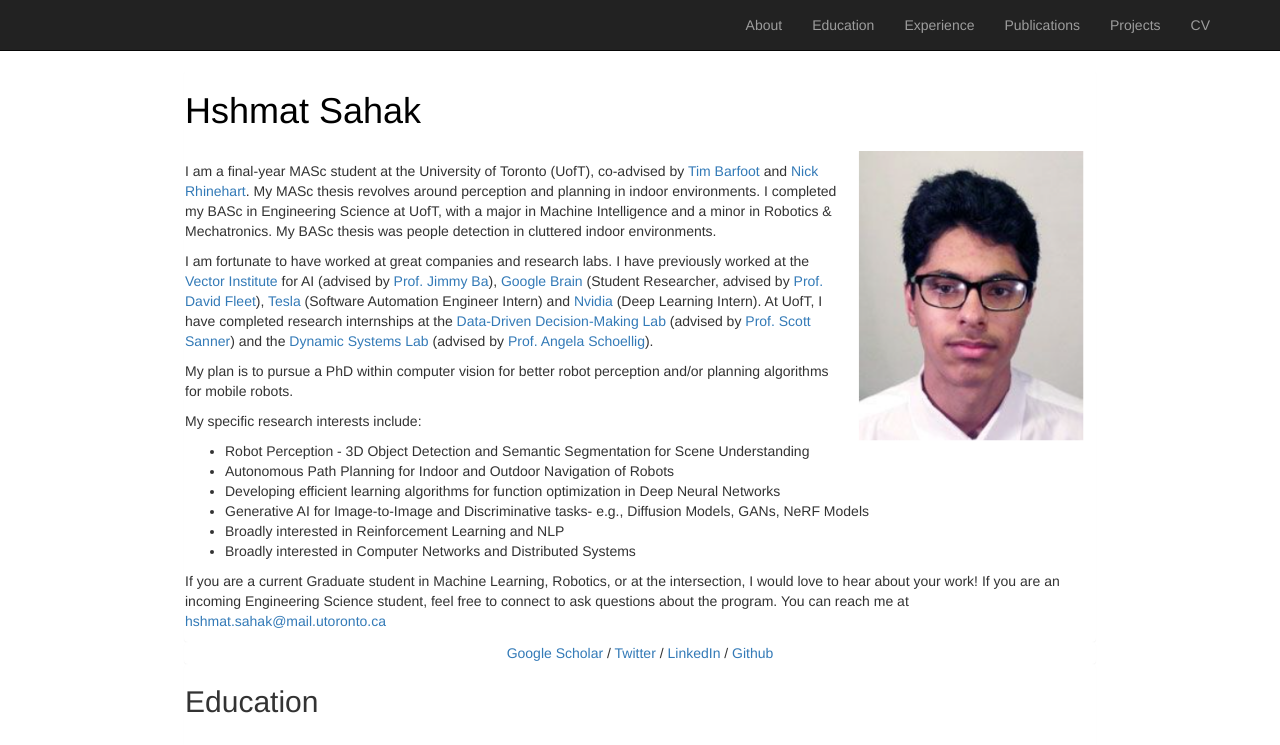
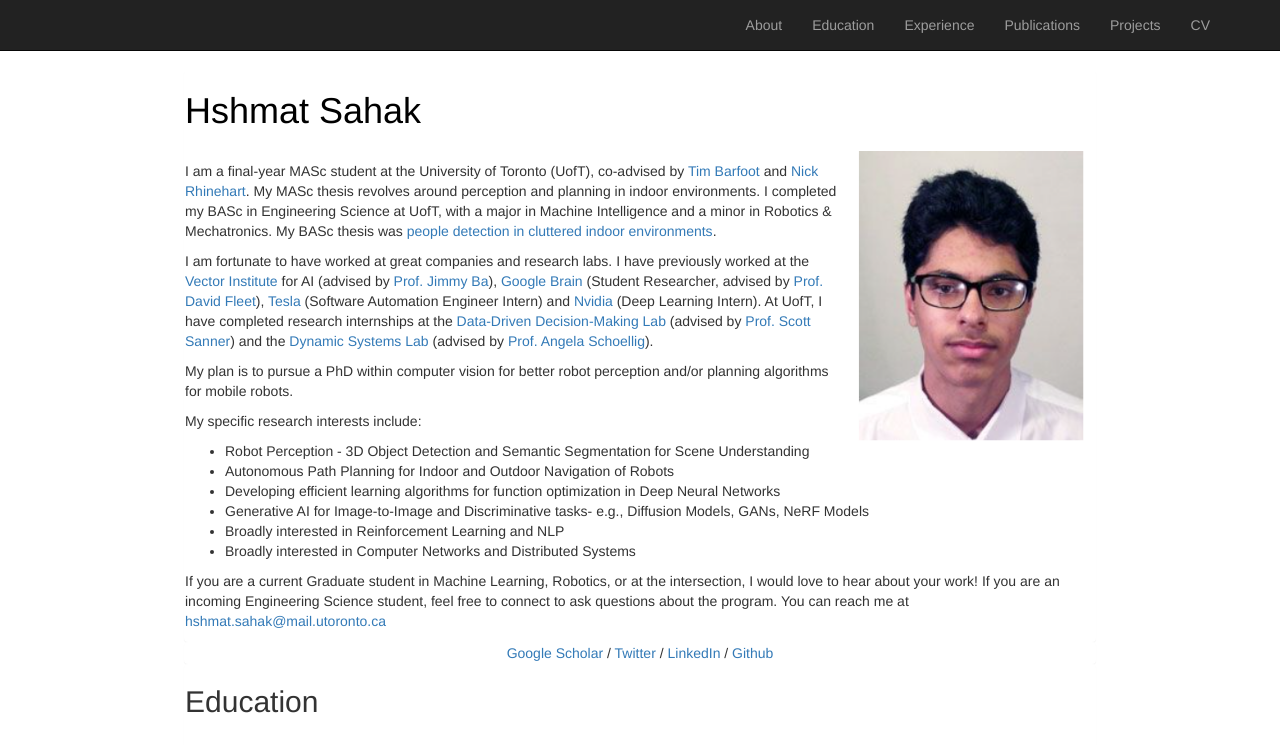
Before and after one commit to hshmatsahak/hshmatsahak.github.io, a plain HTML site: page index.html in a window 1280 px wide. Shown: the top 745 px of the page. Drawn offline with nearby package versions, Linux system fonts and the light colour scheme.

Commit message:
Update 9

```diff
--- a/index.html
+++ b/index.html
@@ -54,7 +54,7 @@
             <!--About-->
             <h1 id="about">Hshmat Sahak</h1>
             <img class="img-responsive headshot" src="imgs/me.png" alt=""><br>
-            <p>I am a final-year MASc student at the University of Toronto (UofT), co-advised by <a href="http://asrl.utias.utoronto.ca/~tdb/" target="_blank" rel="noopener noreferrer">Tim Barfoot</a> and <a href="https://leaf.utias.utoronto.ca/author/nicholas-rhinehart/" target="_blank" rel="noopener noreferrer">Nick Rhinehart</a>. My MASc thesis revolves around perception and planning in indoor environments. I completed my BASc in Engineering Science at UofT, with a major in Machine Intelligence and a minor in Robotics & Mechatronics. My BASc thesis was people detection in cluttered indoor environments.
+            <p>I am a final-year MASc student at the University of Toronto (UofT), co-advised by <a href="http://asrl.utias.utoronto.ca/~tdb/" target="_blank" rel="noopener noreferrer">Tim Barfoot</a> and <a href="https://leaf.utias.utoronto.ca/author/nicholas-rhinehart/" target="_blank" rel="noopener noreferrer">Nick Rhinehart</a>. My MASc thesis revolves around perception and planning in indoor environments. I completed my BASc in Engineering Science at UofT, with a major in Machine Intelligence and a minor in Robotics & Mechatronics. My BASc thesis was <a href="thesis.pdf" target="_blank" rel="noopener noreferrer">people detection in cluttered indoor environments</a>.
             </p>
 
             <p>I am fortunate to have worked at great companies and research labs. I have previously worked at the <a href="https://vectorinstitute.ai/" target="_blank" rel="noopener noreferrer">Vector Institute</a> for AI
```
Also changed, not shown: 1 other file.
